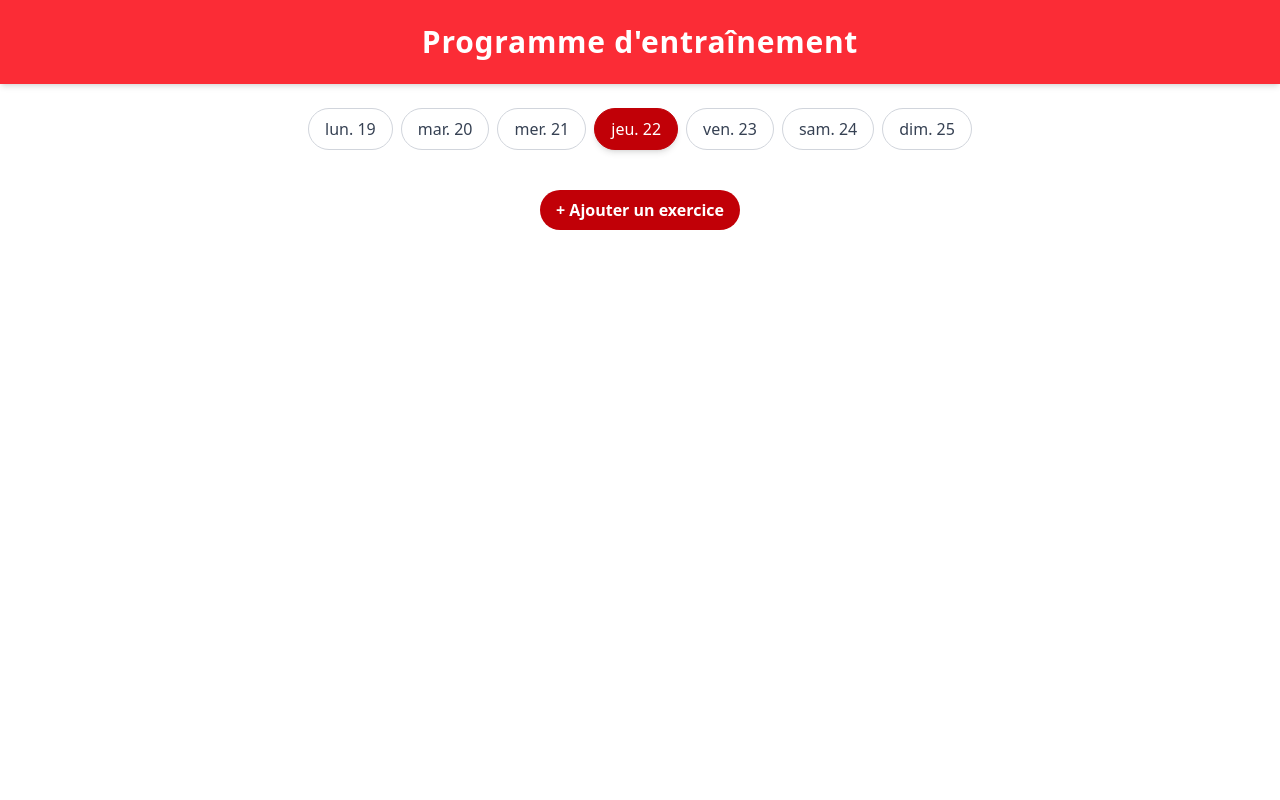
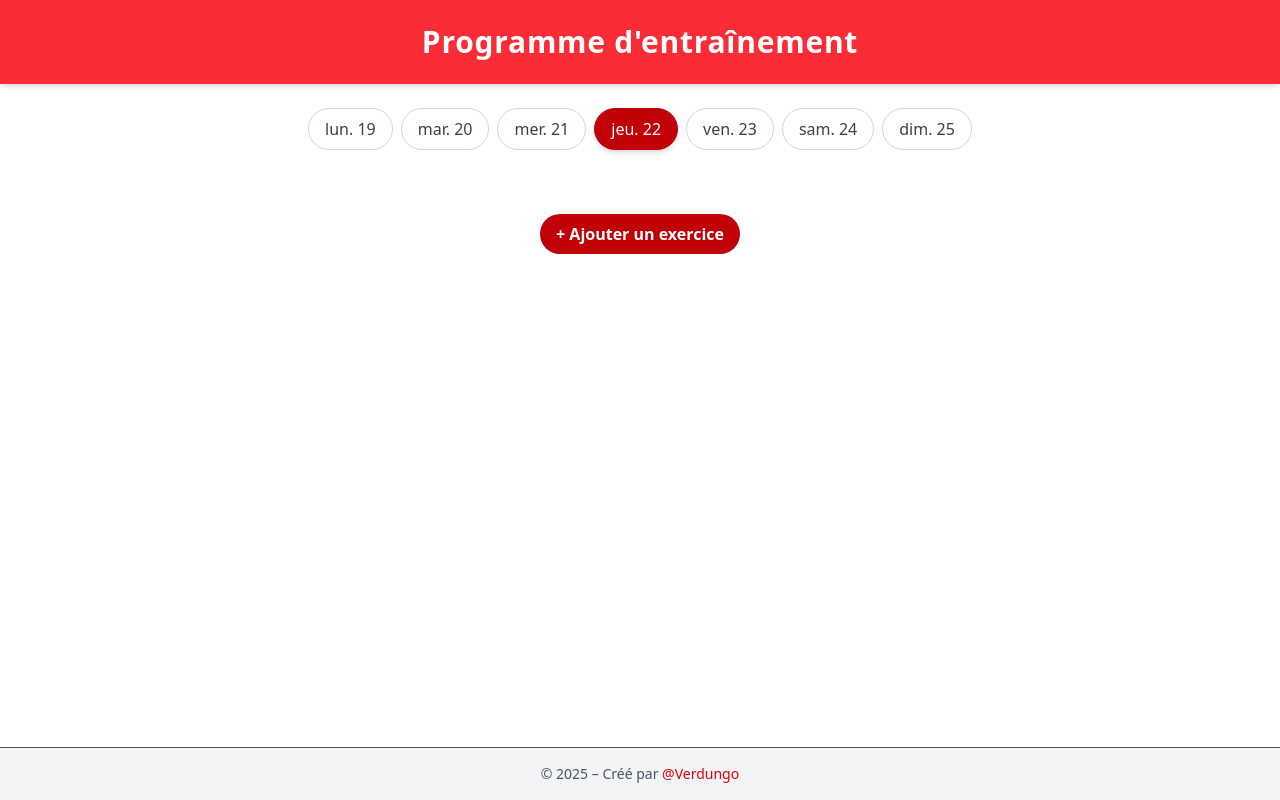
Before and after one commit to jpperron123/GymJP, a Vue app: page / in a window 1280 px wide. Built offline with nearby package versions, Linux system fonts and the light colour scheme.

Commit message:
Add a footer

```diff
--- a/src/App.vue
+++ b/src/App.vue
@@ -1,4 +1,5 @@
 <template>
+  <div class="min-h-screen flex flex-col">
     <!-- Header -->
     <header class="w-full bg-red-500 text-white py-6 shadow-md">
       <h1 class="text-center text-2xl sm:text-3xl font-extrabold tracking-wide">
@@ -22,7 +23,7 @@
     </div>
 
     <!-- Bouton Ajouter -->
-  <div class="flex justify-center mt-10 px-4">
+    <div class="flex justify-center mt-10 mb-10 px-4">
       <Button class="cursor-pointer" @click="showModal = true">
         + Ajouter un exercice
       </Button>
@@ -48,6 +49,15 @@
           </Button>
         </div>
       </div>
+    </div>
+
+    <footer class="w-full bg-gray-100 border-t py-4 text-center text-sm text-gray-600 mt-auto">
+      © 2025 – Créé par
+      <a href="https://github.com/Verdungo" target="_blank" rel="noopener"
+        class="text-red-600 hover:underline font-medium">
+        @Verdungo
+      </a>
+    </footer>
   </div>
 </template>
 
```
Lines whose indentation alone changed are shown as unchanged.
